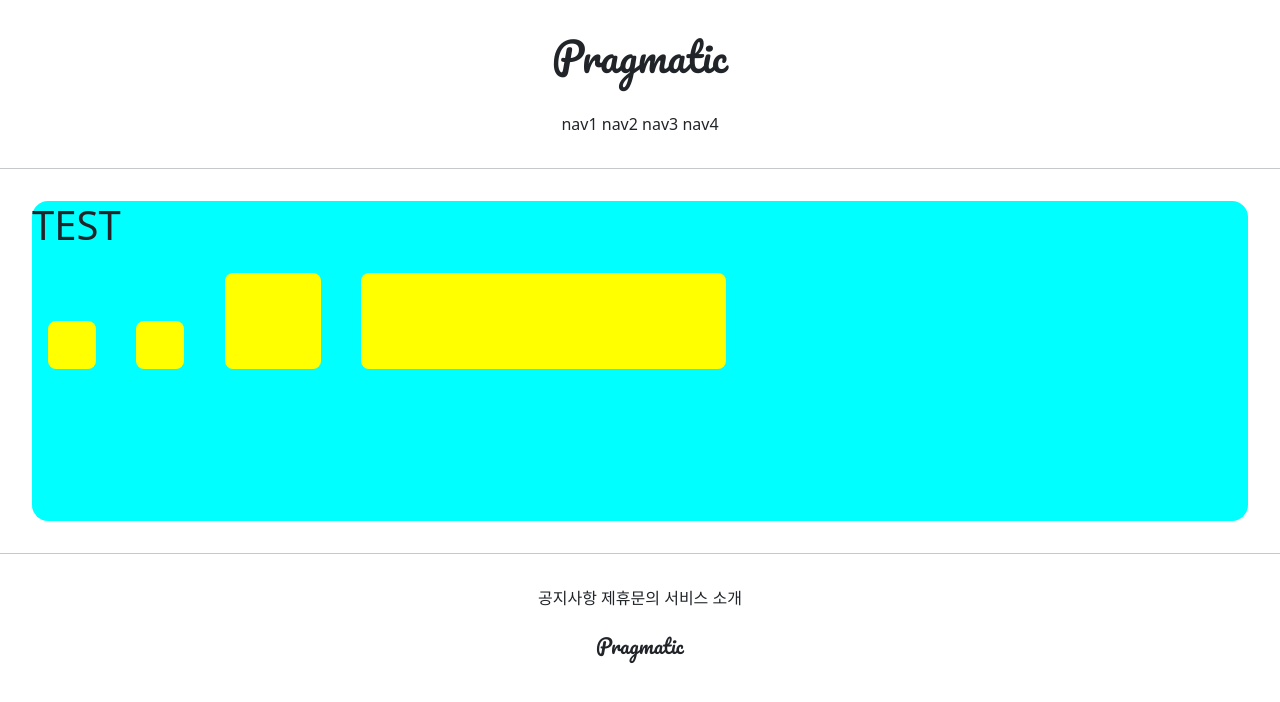
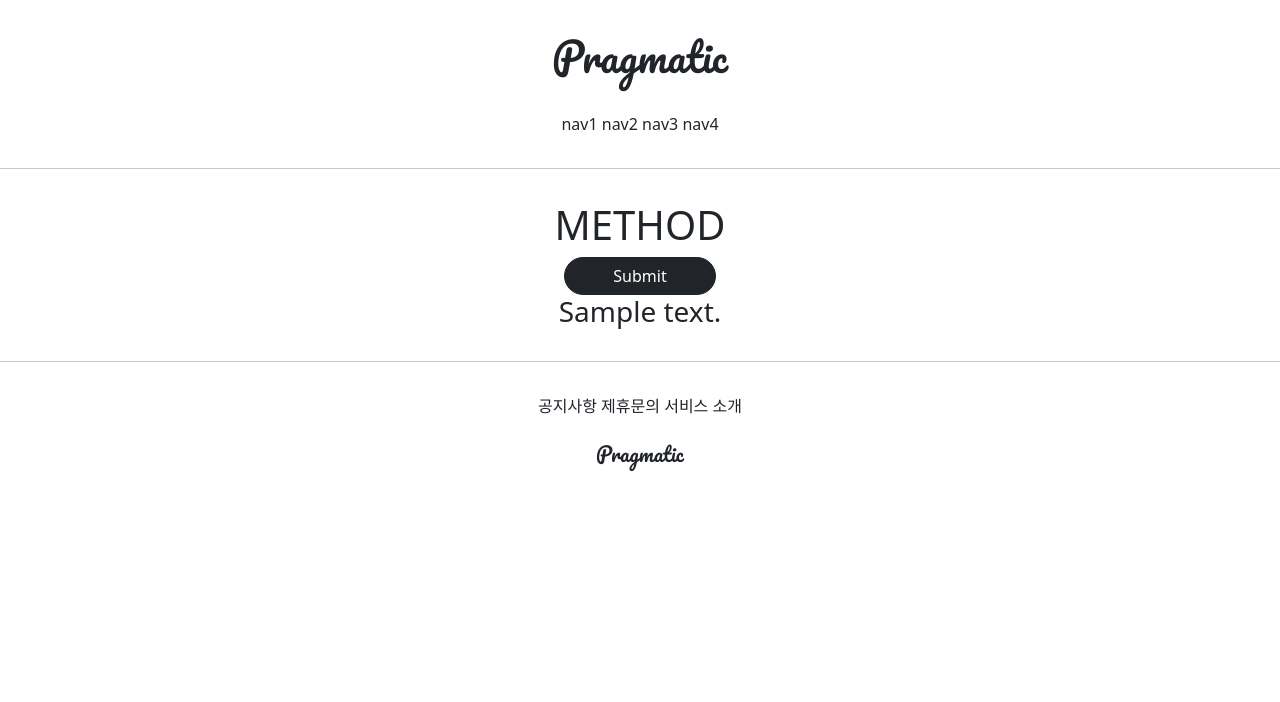
Before and after one commit to oocheol/GIS_2_1, a Django app: template accountapp/templates/accountapp/hello_world.html in a window 1280 px wide. Shown: the top 702 px of the page. Run offline with Django 3.2, Linux system fonts and the light colour scheme; the template is opened without the code that fills it: most values are stand-ins (such as "Sample title", 1, 10 or a date in 2020).

Commit message:
07/08 2st

```diff
--- a/accountapp/templates/accountapp/hello_world.html
+++ b/accountapp/templates/accountapp/hello_world.html
@@ -2,25 +2,17 @@
 
 {% block content %}
 
-    <style>
-        .testing {
-            background-color: yellow;
-            height: 48px;
-            width: 48px;
-            margin: 1rem;
-            border-radius: .5rem;
-            display: inline-block;
-        }
-    </style>
 
-    <div style="height: 20rem; background-color: aqua;
-    margin: 2rem; border-radius: 1rem; font-size: 2rem">
-        <h1>TEST</h1>
 
-    <div class="testing" style="height: 48px; width: 48px"></div>
-    <div class="testing" style="height: 3rem; width: 3rem"></div>
-    <div class="testing" style="height: 3em; width: 3em"></div>
-    <div class="testing" style="height: 30%; width: 30%"></div>
+    <div style="margin: 2rem; text-align: center">
+        <h1>METHOD</h1>
+
+        <form action="/accounts/hello_world/" method="post">
+            {% csrf_token %}
+            <input type="submit" class="btn btn-dark rounded-pill px-5">
+        </form>
+
+        <h3>{{ text }}</h3>
 
     </div>
 
```
Also changed, not shown: accountapp/views.py (+6 -1 lines).
